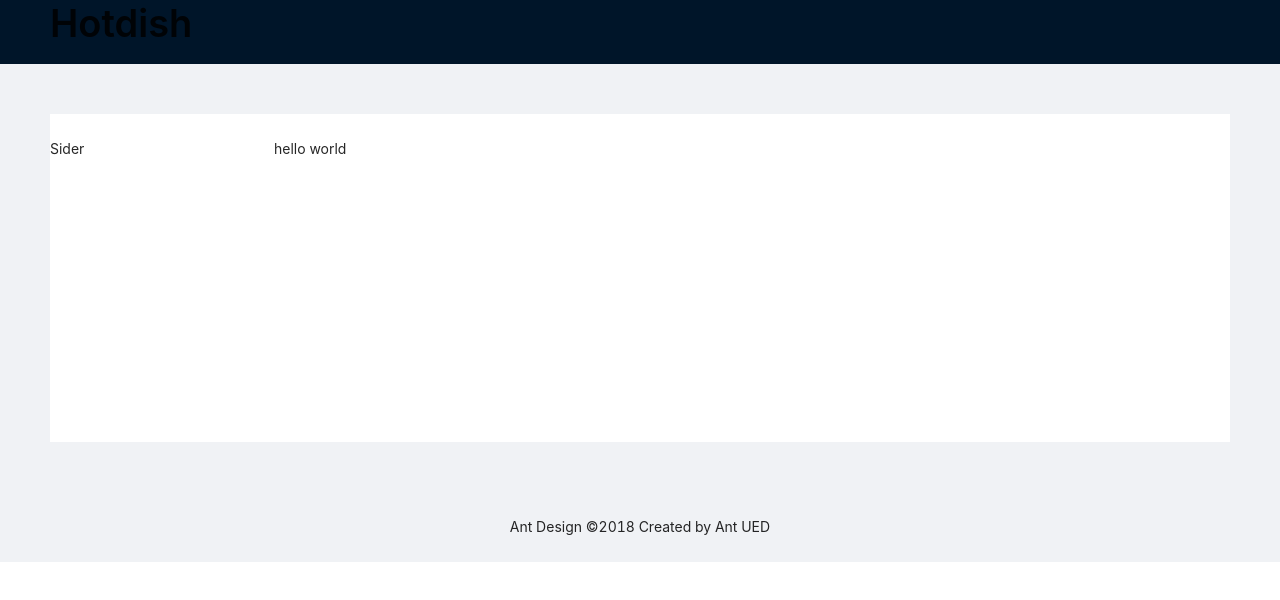
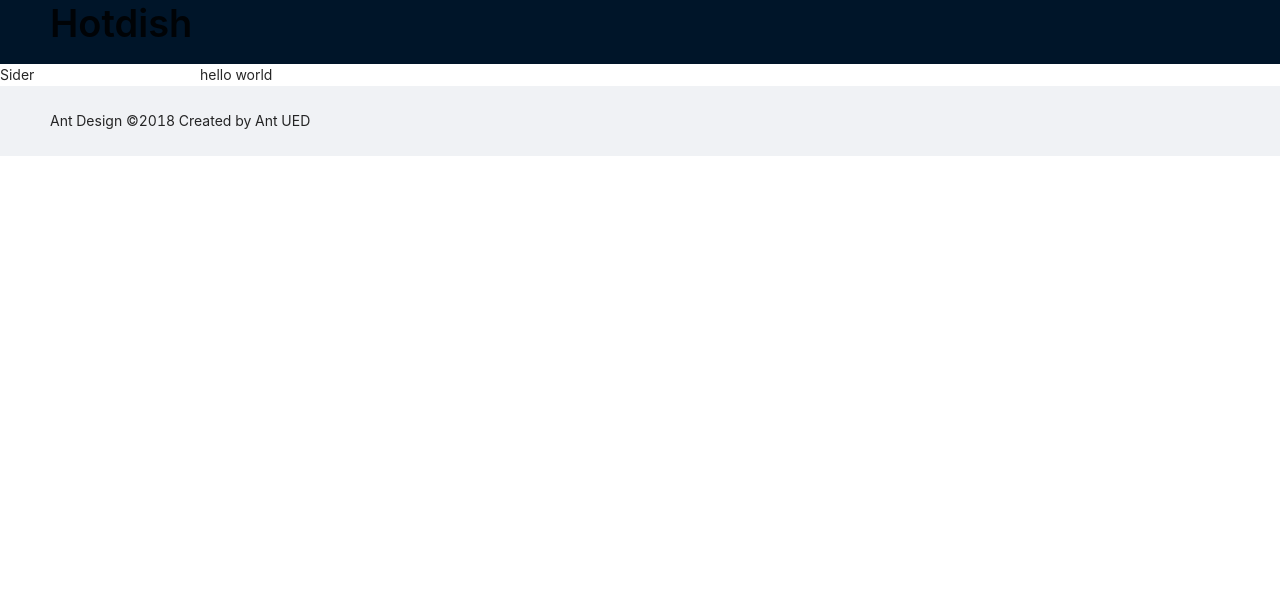
Before and after one commit to colathro/midwest-helps, a React (Create React App) app in the folder ClientApp/: page / in a window 1280 px wide. Shown: the top 600 px of the page. Built offline with nearby package versions, Linux system fonts and the light colour scheme.

Commit message:
removing style

```diff
--- a/ClientApp/src/App.scss
+++ b/ClientApp/src/App.scss
@@ -3,10 +3,7 @@
 
 .site-layout-background {
   background: #fff;
-}
-
-.title {
-  color: white;
+  padding: '24px 0';
 }
 
 a {
--- a/ClientApp/src/App.tsx
+++ b/ClientApp/src/App.tsx
@@ -14,16 +14,16 @@ export const App: React.FC = () => (
     <Header className="header">
       <Title>Hotdish</Title>
     </Header>
-    <Content style={{ padding: '50px 50px' }}>
-      <Layout className="site-layout-background" style={{ padding: '24px 0'}}>
+    <Content>
+      <Layout className="site-layout-background">
         <Sider className="site-layout-background" width={200}>
           Sider
         </Sider>
-        <Content style={{ padding: '0 24px', minHeight: 280 }}>
+        <Content>
           <Route exact path='/' component={Home} />
         </Content>
       </Layout>
     </Content>
-    <Footer style={{ textAlign: 'center' }}>Ant Design ©2018 Created by Ant UED</Footer>
+    <Footer>Ant Design ©2018 Created by Ant UED</Footer>
   </Layout>
 );
```
